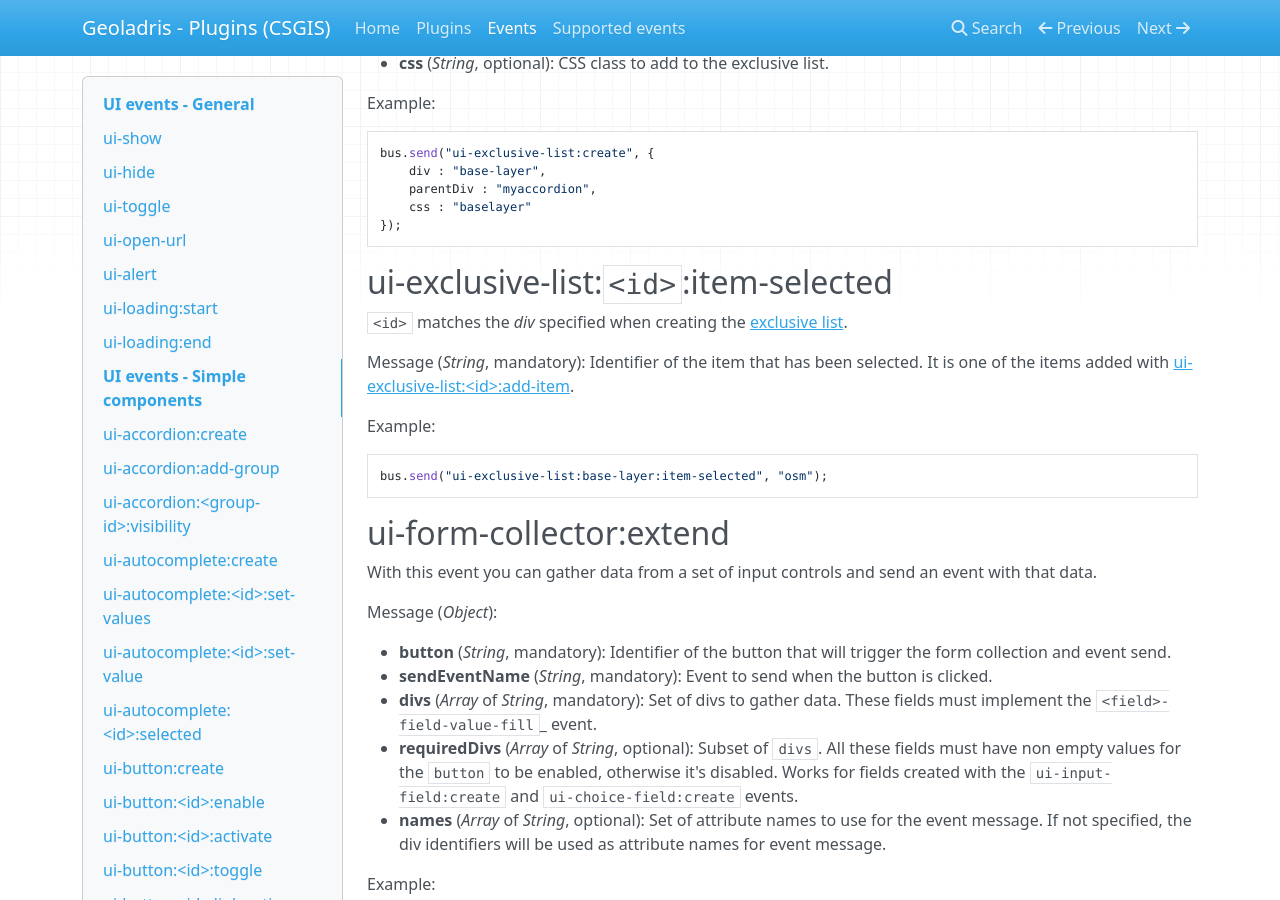
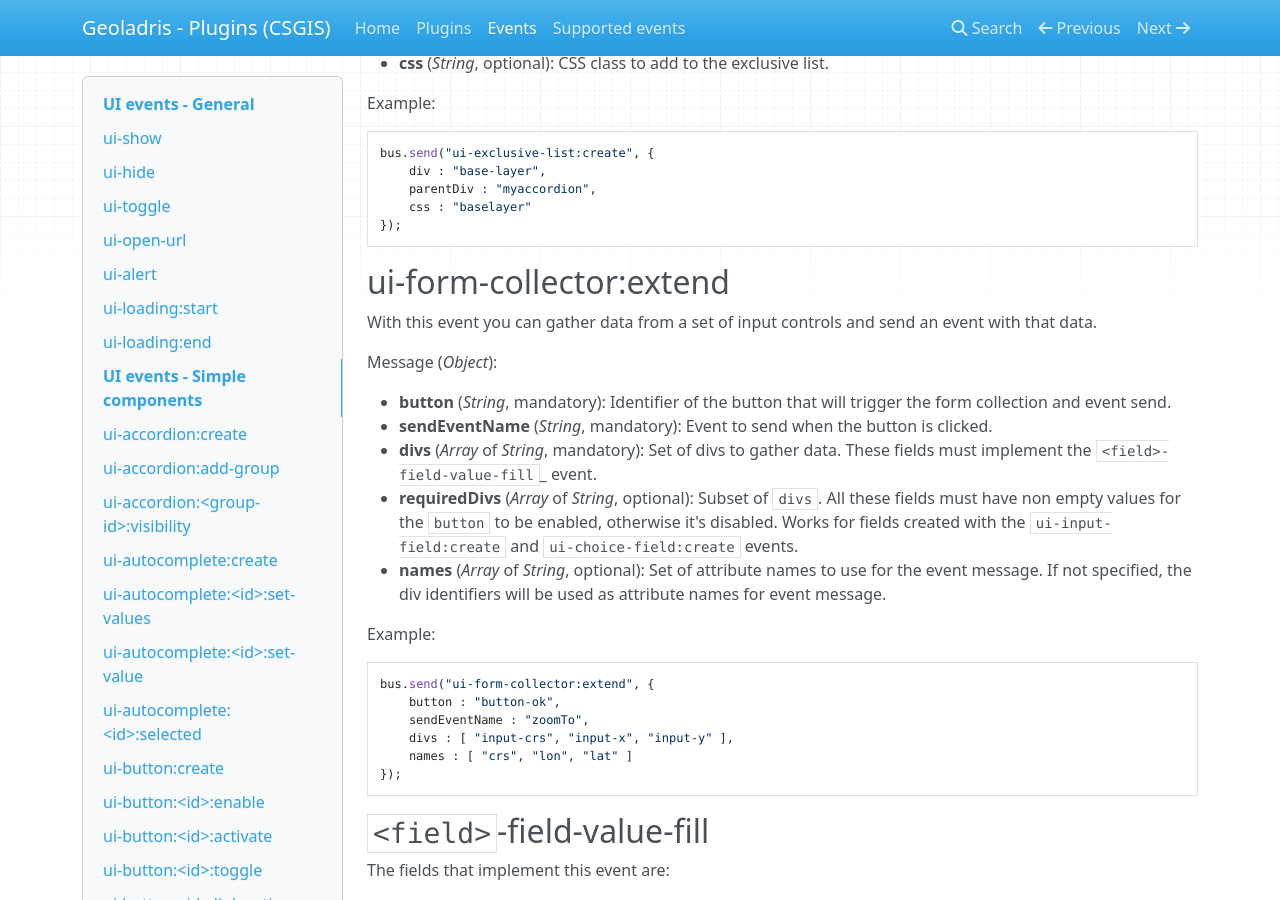
Before and after one commit to csgis/geoladris-ui, an MkDocs documentation site: the page built from docs/events.md, in a window 1280 px wide and 900 px high, scrolled down 9436 px. Built offline with MkDocs 1.6.1, drawn with Linux system fonts in a browser that asks for light colours; nearby versions of some CDN libraries; old or Windows-style settings are respelled for this version of MkDocs; some of the changed text lies outside the part shown.

Commit message:
Remove ui-exclusive-list:<id>:item-selected

````diff
--- a/docs/events.md
+++ b/docs/events.md
@@ -444,17 +444,6 @@ bus.send("ui-exclusive-list:create", {
     parentDiv : "myaccordion",
     css : "baselayer"
 });
-```
-
-## ui-exclusive-list:`<id>`:item-selected
-
-`<id>` matches the *div* specified when creating the [exclusive list](#ui-exclusive-list-create).
-
-Message (*String*, mandatory): Identifier of the item that has been selected. It is one of the items added with [ui-exclusive-list:&lt;id&gt;:add-item](#ui-exclusive-list-add-item).
-
-Example:
-```js
-bus.send("ui-exclusive-list:base-layer:item-selected", "osm");
 ```
 
 ## ui-form-collector:extend
````
Also changed, not shown: 2 other files.
